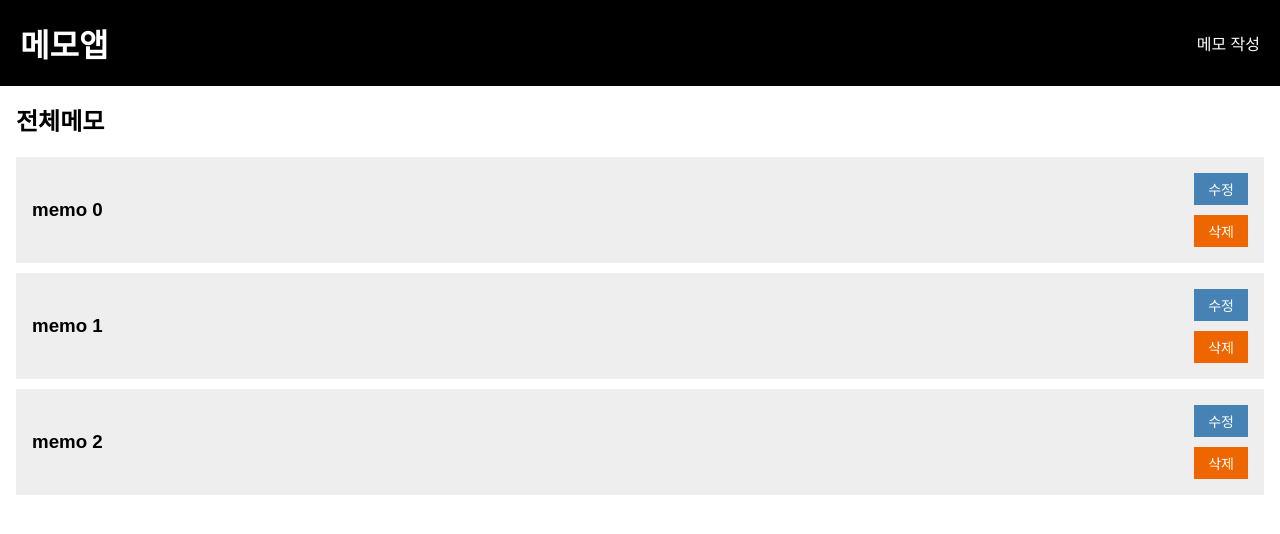
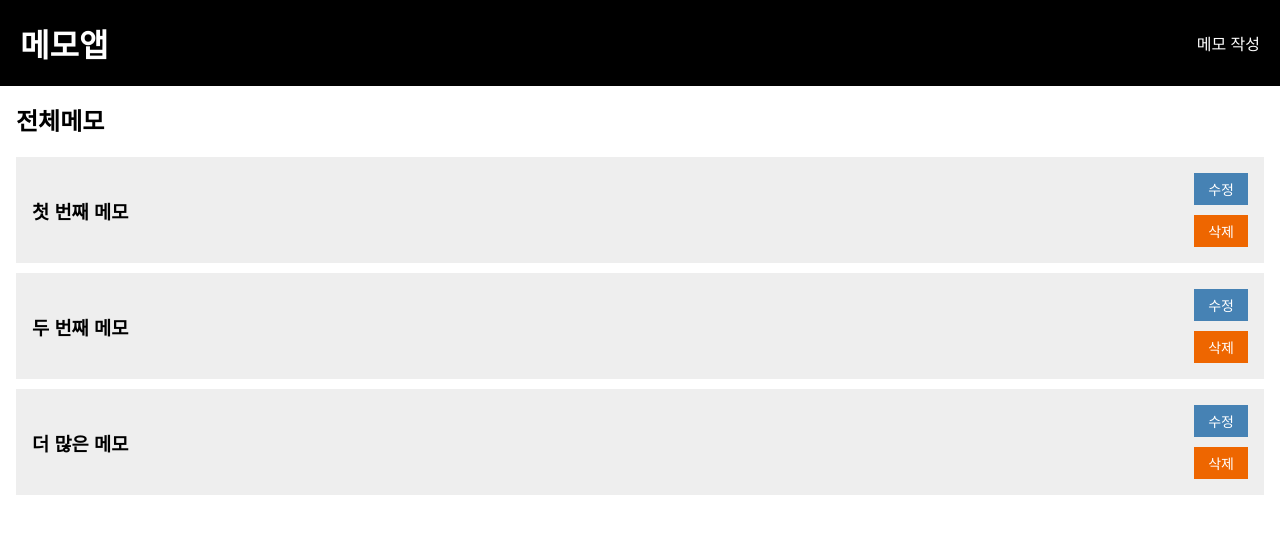
Before and after one commit to csslick/memo-app, a Next.js app: page / in a window 1280 px wide. Shown: the top 534 px of the page. Built offline with nearby package versions, Linux system fonts and the light colour scheme; data requests are answered from the project's data file; a web font is replaced by a local one.

Commit message:
fetch data

```diff
--- /dev/null
+++ b/db.json
@@ -0,0 +1,19 @@
+{
+  "memos": [
+    {
+      "id": 1,
+      "title": "첫 번째 메모",
+      "body": "이것은 첫 번째 메모의 내용입니다."
+    },
+    {
+      "id": 2,
+      "title": "두 번째 메모",
+      "body": "두 번째 메모는 이렇게 생겼습니다."
+    },
+    {
+      "id": 3,
+      "title": "더 많은 메모",
+      "body": "더 많은 메모를 추가해보세요."
+    }
+  ]
+}
--- a/package.json
+++ b/package.json
@@ -13,5 +13,8 @@
     "react": "18.2.0",
     "react-dom": "18.2.0",
     "sass": "^1.66.1"
+  },
+  "devDependencies": {
+    "json-server": "^0.17.3"
   }
 }
--- a/src/app/page.jsx
+++ b/src/app/page.jsx
@@ -1,16 +1,21 @@
+import Link from 'next/link'
 
-export default function Home() {
+// 서버 컴포넌트에서 fetch
+export default async function Home() {
+  const json = await (await fetch(`http://localhost:9999/memos`)).json();
+  const memos = await json;
+  console.log(memos);
 
   return (
     <main className='home'>
       <h2>전체메모</h2>
       <ul className="memo-list">
         {
-          [1,2,3].map((_, i) => (
-            <li>
-              <h3><a href={`/read/${i}`}>memo {i}</a></h3>
+          memos.map((memo, key) => (
+            <li key={key}>
+              <h3><Link href={`/read/${memo.id}`}>{memo.title}</Link></h3>
               <div className="edit-group">
-                <a className='btn' href={`/update/${i}`}>수정</a>
+                <Link className='btn' href={`/update/${memo.id}`}>수정</Link>
                 <button className='btn btn-danger'>삭제</button>
               </div>
             </li>
--- a/src/components/Header.jsx
+++ b/src/components/Header.jsx
@@ -1,10 +1,11 @@
+import Link from 'next/link'
 
 export default function Header() {
 
   return (
     <header>
-      <h1><a href="/">메모앱</a></h1>
-      <a href="/create">메모 작성</a>
+      <h1><Link href="/">메모앱</Link></h1>
+      <Link href="/create">메모 작성</Link>
     </header>
   )
 }
```
Also changed, not shown: src/app/create/page.jsx (added, +8 -0 lines), src/app/read/[id]/page.jsx (added, +11 -0 lines), 1 other file (tests, documents, lock files or other folders).
